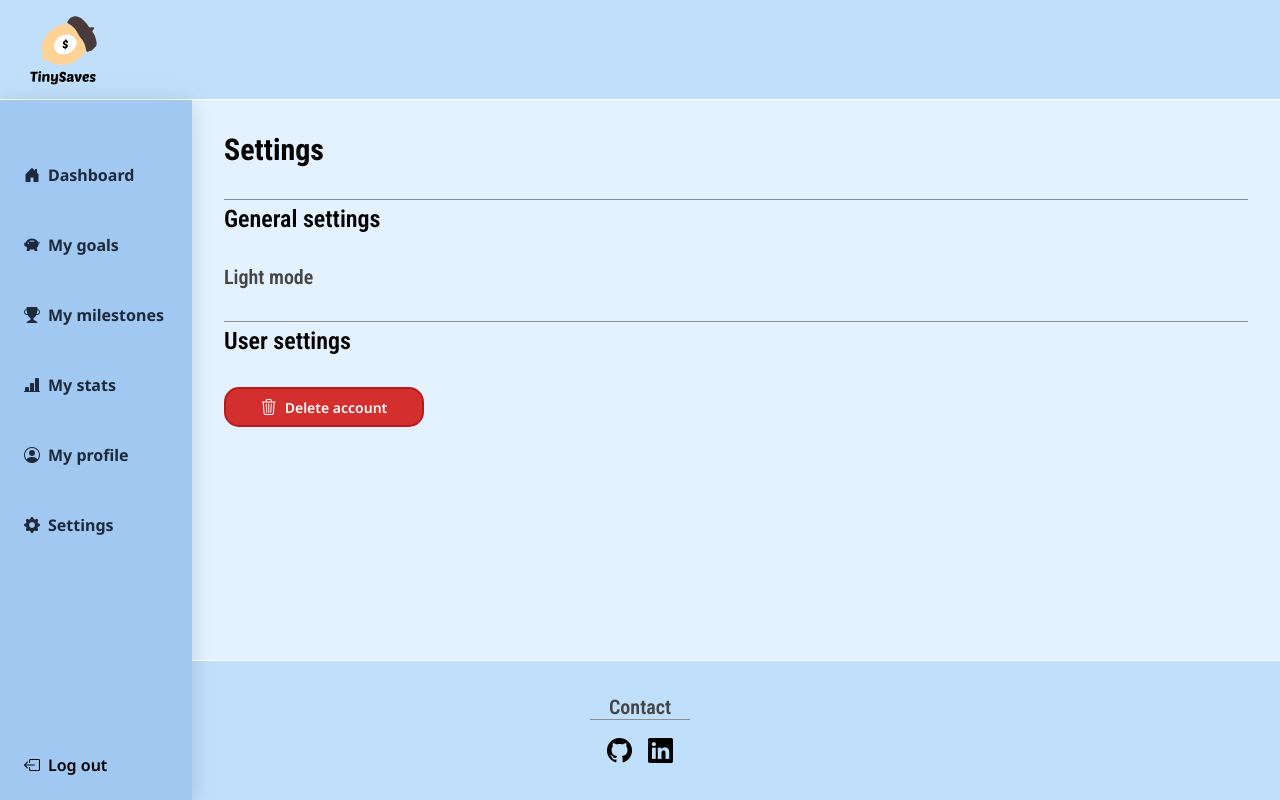
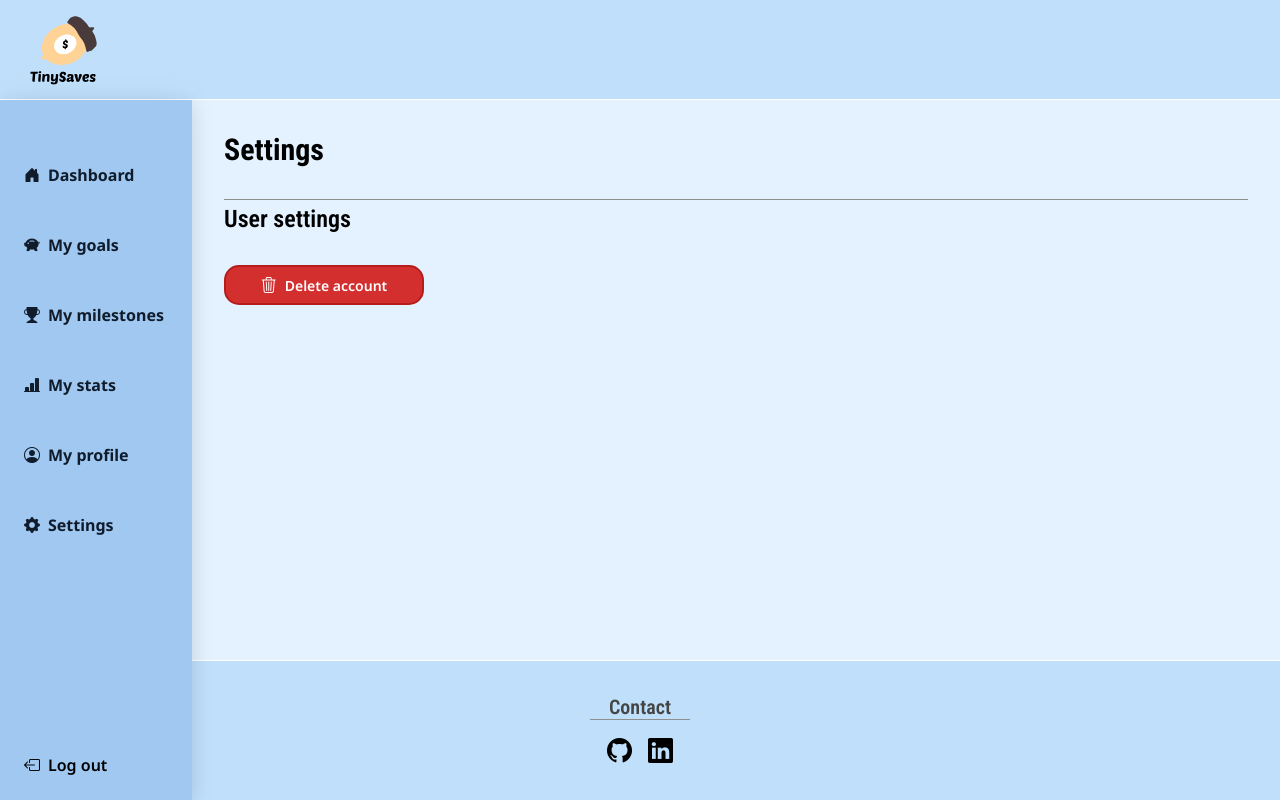
Before and after one commit to Niccar95/tinysaves, a Next.js app: page /settings in a window 1280 px wide. Built offline with nearby package versions, Linux system fonts and the light colour scheme; no server answers; sample sign-in values are in the browser's storage.

Commit message:
removed unecessary and code

```diff
--- a/src/app/components/Charts.tsx
+++ b/src/app/components/Charts.tsx
@@ -10,7 +10,6 @@ interface ChartProps {
   summaryData: {
     completedGoals: number;
     totalGoals: number;
-    totalSaved: number;
     completedPercentage: number;
   };
   lineChartData: {
--- a/src/app/profile/page.tsx
+++ b/src/app/profile/page.tsx
@@ -25,8 +25,6 @@ const ProfilePage = async () => {
   });
 
   const milestoneAmount = badges.length;
-
-  console.log(milestoneAmount);
 
   return (
     <>
--- a/src/app/settings/page.tsx
+++ b/src/app/settings/page.tsx
@@ -17,12 +17,6 @@ const SettingsPage = async () => {
         <h1>Settings</h1>
         <section className="settingsSection">
           <div className="settingsWrapper">
-            <h2>General settings</h2>
-
-            <h3>Light mode</h3>
-          </div>
-
-          <div className="settingsWrapper">
             <h2>User settings</h2>
 
             <DeleteAccountButton />
--- a/src/app/stats/page.tsx
+++ b/src/app/stats/page.tsx
@@ -40,10 +40,10 @@ const StatsPage = async () => {
             <span className="boldLabel"> Percentage of completed goals:</span>{" "}
             {summaryData.completedPercentage.toFixed(2)}%
           </p>
-          <p>
+          {/* <p>
             <span className="boldLabel"> Amount of money saved: </span>{" "}
             {summaryData.totalSaved}
-          </p>
+          </p> */}
         </section>
         <Charts summaryData={summaryData} lineChartData={lineChartData} />
       </section>
--- a/src/styles/_navbars.scss
+++ b/src/styles/_navbars.scss
@@ -45,12 +45,12 @@
 
 
    li:hover {
-     background-color: #5f90cc;
+     background-color: #8BB2DE;
    }
 
       .navLink {
        font-weight: $link-font-weight;
-       color: #1D2A3B;
+       color: #101C2C;
        text-decoration: none;
       }
    }
--- a/src/styles/_variables.scss
+++ b/src/styles/_variables.scss
@@ -43,6 +43,7 @@ $primary-button-hover-color: #050da5;
 
 //Background colors
 $light-body-background: #E4F1FF;
+$navbar-background: #A0C8F0;
 
 //Link colors
 $link-color: #1f02ad;
--- a/src/utils/statsUtils.ts
+++ b/src/utils/statsUtils.ts
@@ -6,19 +6,16 @@ export const calculateSummaryData = (allGoals: Goals[]) => {
       completedGoals: 0,
       totalGoals: 0,
       completedPercentage: 0,
-      totalSaved: 0,
     };
   }
 
   const completedGoals = allGoals.filter((goal) => goal.isComplete);
   const completedPercentage = (completedGoals.length / allGoals.length) * 100;
-  const totalSaved = allGoals.reduce((total, goal) => total + goal.progress, 0);
 
   return {
     completedGoals: completedGoals.length,
     totalGoals: allGoals.length,
     completedPercentage,
-    totalSaved,
   };
 };
 
```
Also changed, not shown: 1 other file (tests, documents, lock files or other folders).
